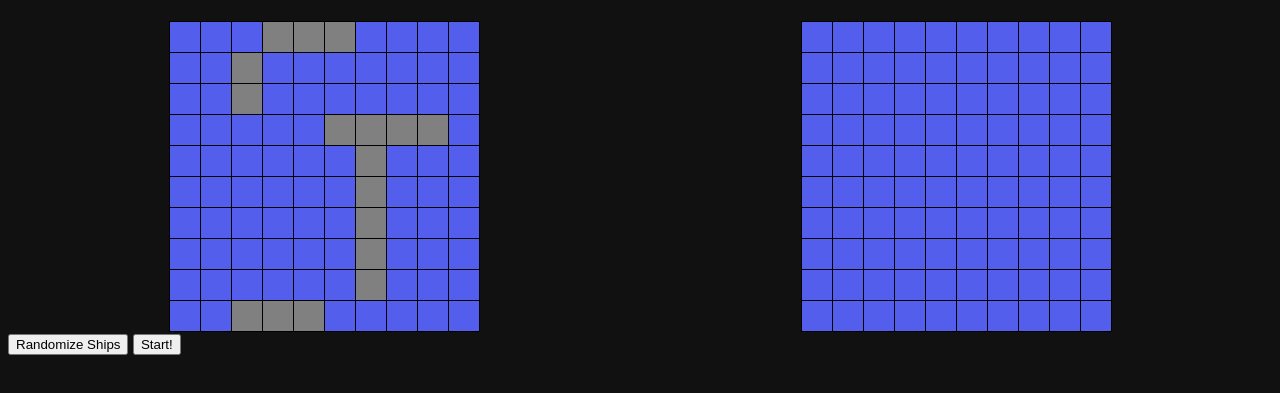
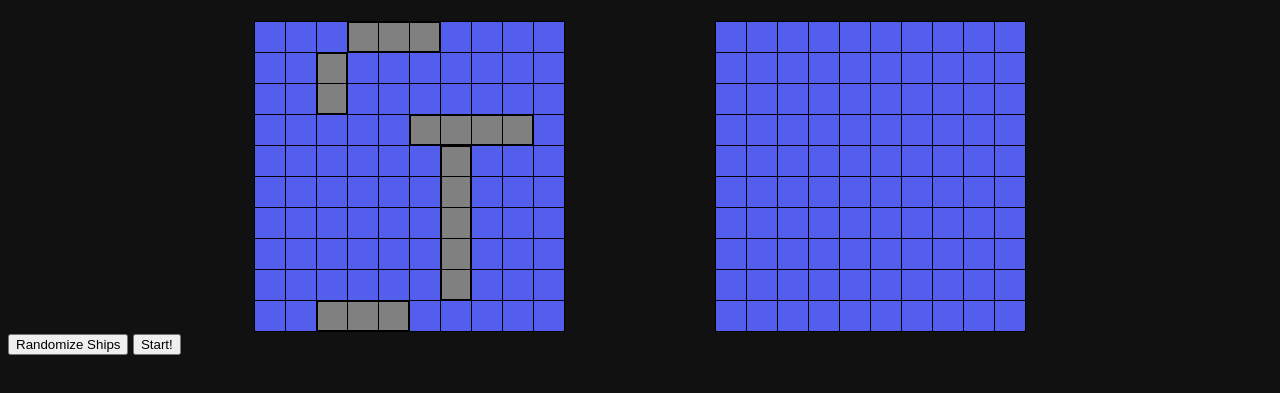
Before and after one commit to sjmy/battleship, a website built with webpack: page src/index.html in a window 1280 px wide. Shown: the part 81-474 px from the top of the page. Built offline with nearby package versions, Linux system fonts and the light colour scheme.

Commit message:
<feature>: Win condition, added startPosition to Ship, added border to ships for clarity

```diff
--- a/src/Gameboard.js
+++ b/src/Gameboard.js
@@ -88,6 +88,7 @@ export default function Gameboard() {
         for (let i = 0; i < ship.getLength(); i++) {
           primaryBoard[x][y + i] = ship;
         }
+        ship.setStartPosition(x, y);
         return true;
       }
 
@@ -105,6 +106,7 @@ export default function Gameboard() {
         for (let i = 0; i < ship.getLength(); i++) {
           primaryBoard[x + i][y] = ship;
         }
+        ship.setStartPosition(x, y);
         return true;
       }
     }
--- a/src/Ship.js
+++ b/src/Ship.js
@@ -5,6 +5,8 @@ export default function Ship(shipLength) {
   let hitsArray = [];
   let sunk = false;
   let horizontal = true;
+  // Set in placeShip() in Gameboard.js. Used with horizontal and length for styling
+  let startPosition;
 
   function getLength() {
     return shipLength;
@@ -30,6 +32,14 @@ export default function Ship(shipLength) {
     horizontal = !horizontal;
   }
 
+  function getStartPosition() {
+    return startPosition;
+  }
+
+  function setStartPosition(x, y) {
+    startPosition = [x, y];
+  }
+
   // Increases the number of ‘hits’ on the ship, adds hit to hitsArray
   function hit(position) {
     hits += 1;
@@ -41,7 +51,6 @@ export default function Ship(shipLength) {
     if (hits >= length) {
       sunk = true;
     }
-
     return sunk;
   }
 
@@ -50,8 +59,10 @@ export default function Ship(shipLength) {
     getHits,
     getHitsArray,
     getHorizontal,
+    setHorizontal,
     changeOrientation,
-    setHorizontal,
+    getStartPosition,
+    setStartPosition,
     hit,
     isSunk,
   };
--- a/src/battleship.js
+++ b/src/battleship.js
@@ -30,6 +30,7 @@ async function game() {
 
   let human = Player();
   let opponent = Player();
+  let win = false;
 
   await preGame(human, opponent);
 
@@ -52,6 +53,7 @@ async function game() {
 
     // Check for allShipsSunk so the opponent doesn't get an extra turn if it's over
     if (opponent.gameboard.allShipsSunk()) {
+      win = true;
       break;
     }
 
@@ -69,11 +71,15 @@ async function game() {
     renderPrimaryBoard(human);
   }
 
-  postGame();
+  postGame(win);
 }
 
-function postGame() {
-  console.log("game over");
+function postGame(win) {
+  if (win) {
+    console.log("you win");
+  } else {
+    console.log("you lose");
+  }
 }
 
 game();
--- a/src/pseudo.txt
+++ b/src/pseudo.txt
@@ -11,6 +11,7 @@ TODO:
     - turn indicator?
     - hit/miss CSS, animations?
     - report when ship is sunk, ship name
+    - need to outline ships for clarity
 
 
 Ship object
--- a/src/render.js
+++ b/src/render.js
@@ -54,7 +54,26 @@ function renderPrimaryBoard(player) {
 
       // If the square is not empty and not a miss, it's a ship
       if (primaryBoard[r][c] !== null) {
-        const hitsArray = primaryBoard[r][c].getHitsArray();
+        const ship = primaryBoard[r][c];
+        const startPosition = ship.getStartPosition();
+        const shipLength = ship.getLength();
+        const hitsArray = ship.getHitsArray();
+
+        if (ship.getHorizontal()) {
+          if (r === startPosition[0] && c === startPosition[1]) {
+            square.classList.add("shipStartH");
+          } else if (c === startPosition[1] + shipLength - 1) {
+            square.classList.add("shipEndH");
+          } else {
+            square.classList.add("shipMidH");
+          }
+        } else if (r === startPosition[0] && c === startPosition[1]) {
+          square.classList.add("shipStartV");
+        } else if (r === startPosition[0] + shipLength - 1) {
+          square.classList.add("shipEndV");
+        } else {
+          square.classList.add("shipMidV");
+        }
 
         // Check it it's a hit
         if (checkForHit(hitsArray, r, c)) {
--- a/src/styles.css
+++ b/src/styles.css
@@ -27,9 +27,13 @@ ul {
 }
 
 .gameboards {
-  display: flex;
-  justify-content: space-evenly;
-  margin: auto;
+  display: grid;
+  grid-template-columns: repeat(2, 1fr);
+  place-self: center;
+  place-items: center;
+  gap: 150px;
+  max-width: fit-content;
+  margin: 0 auto;
 }
 
 .primary-board {
@@ -40,7 +44,7 @@ ul {
   background-color: black;
   border: 1px solid black;
   width: fit-content;
-  margin: 0 auto;
+  margin: 0;
 }
 
 .secondary-board {
@@ -51,7 +55,7 @@ ul {
   background-color: black;
   border: 1px solid black;
   width: fit-content;
-  margin: 0 auto;
+  margin: 0;
 }
 
 .primarySquare,
@@ -73,3 +77,37 @@ ul {
 .miss {
   background-color: antiquewhite;
 }
+
+.shipStartH {
+  border-top: 1px solid;
+  border-left: 1px solid;
+  border-bottom: 1px solid;
+}
+
+.shipStartV {
+  border-top: 1px solid;
+  border-left: 1px solid;
+  border-right: 1px solid;
+}
+
+.shipMidH {
+  border-top: 1px solid;
+  border-bottom: 1px solid;
+}
+
+.shipMidV {
+  border-left: 1px solid;
+  border-right: 1px solid;
+}
+
+.shipEndH {
+  border-top: 1px solid;
+  border-right: 1px solid;
+  border-bottom: 1px solid;
+}
+
+.shipEndV {
+  border-left: 1px solid;
+  border-right: 1px solid;
+  border-bottom: 1px solid;
+}
```
Also changed, not shown: tests/Gameboard.test.js (+4 -2 lines), tests/Ship.test.js (+9 -0 lines).
